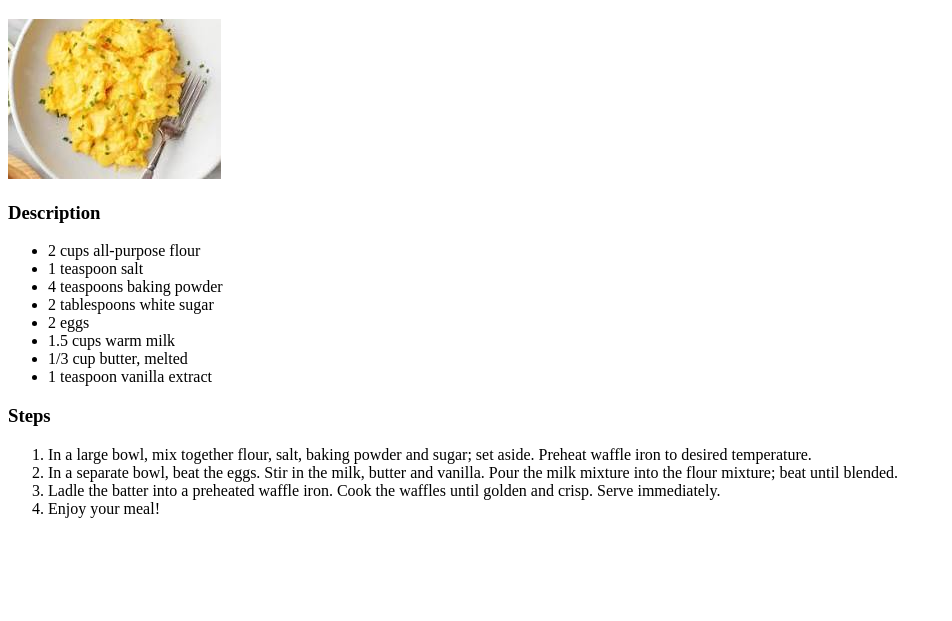
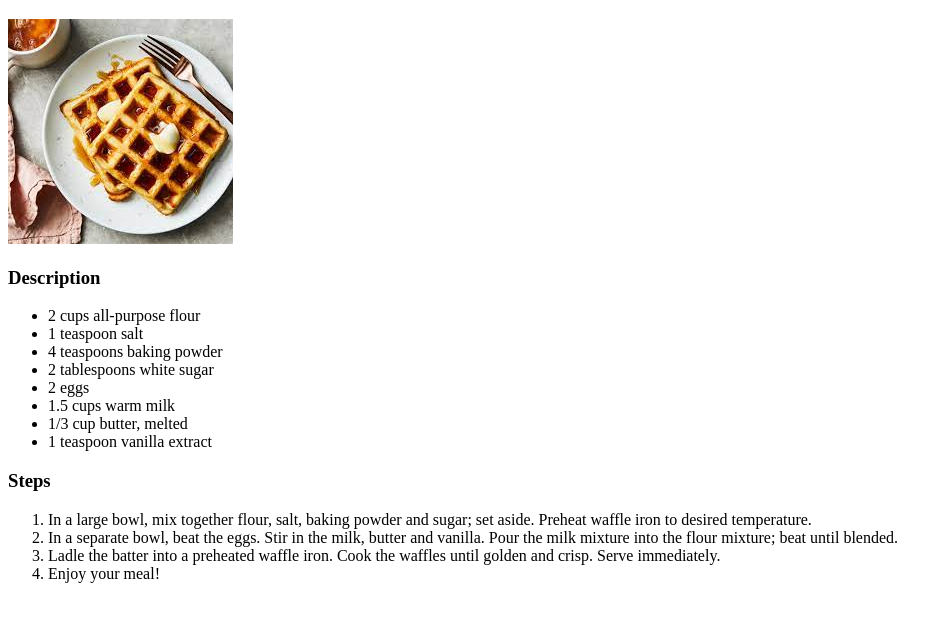
Before and after one commit to janCzosnowski/odin-recipes, a plain HTML site: page recipes/waffle.html in a window 1280 px wide. Shown: the part 61-682 px from the top of the page, without its empty margins (0-952 px from the left). Drawn offline with Linux system fonts and the light colour scheme.

Commit message:
added an image of waffle and finished project

```diff
--- a/recipes/waffle.html
+++ b/recipes/waffle.html
@@ -9,7 +9,7 @@
 
     <body>
         <h1>Scrambled egg</h1>
-        <img src="./foodImages/scrambledEgg.jpeg" alt="Scrambled egg image not loaded">
+        <img src="./foodImages/waffle.jpeg" alt="Waffle image not loaded">
         <h3>Description</h3>
         <ul>
             <li>2 cups all-purpose flour</li>
```
Also changed, not shown: recipes/foodImages/waffle.jpeg (added).
